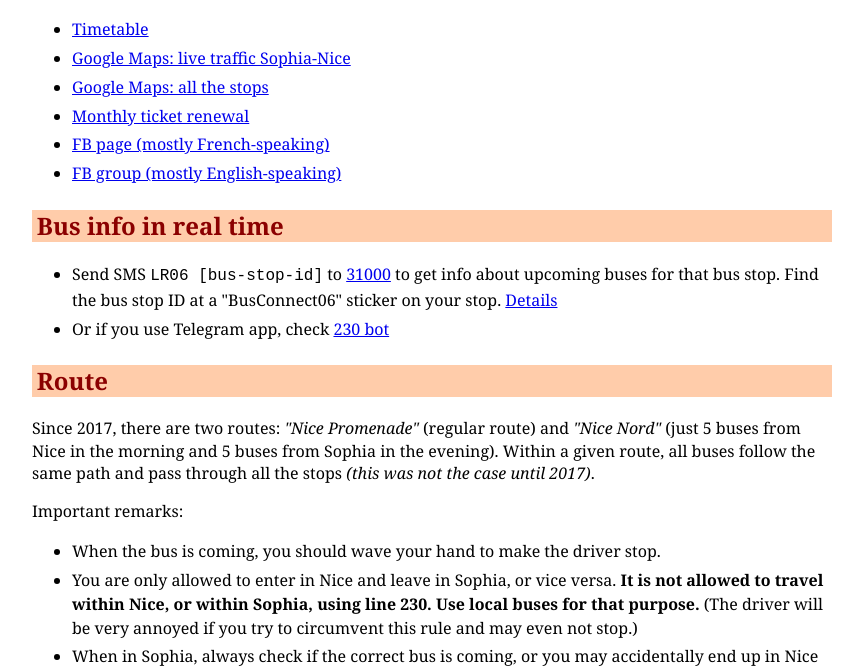
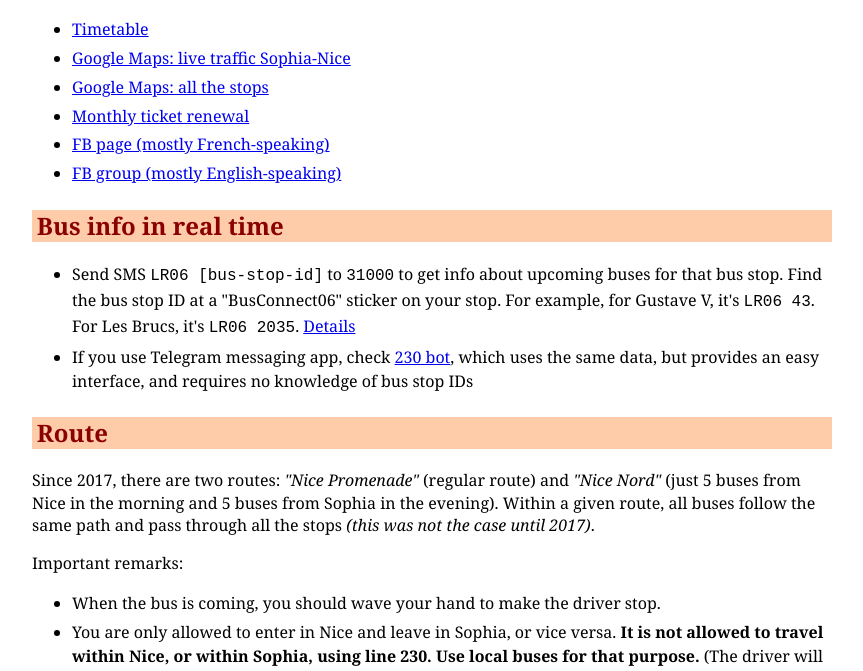
Before and after one commit to bus230/bus230.github.io, a plain HTML site: page index.html in a window 1280 px wide. Shown: the part 124-795 px from the top of the page, without its empty margins (208-1071 px from the left). Drawn offline with Linux system fonts and the light colour scheme.

Commit message:
SMS info details

```diff
--- a/index.html
+++ b/index.html
@@ -55,8 +55,13 @@
 <h2 id="real-time">Bus info in real time</h2>
 
 <ul>
-  <li>Send SMS <code>LR06 [bus-stop-id]</code> to <a href="tel:31000">31000</a> to get info about upcoming buses for that bus stop. Find the bus stop ID at a "BusConnect06" sticker on your stop. <a href="https://www.maregionsud.fr/se-deplacer/reseau-regional-des-transports/lignes-interurbaines-departementales/06-alpes-maritimes.html">Details</a></li>
-  <li>Or if you use Telegram app, check <a href="https://telegram.me/bus230bot">230 bot</a></li>
+  <li>Send SMS <code>LR06 [bus-stop-id]</code> to <code>31000</code> to get info about upcoming buses for that bus stop.
+    Find the bus stop ID at a "BusConnect06" sticker on your stop.
+    For example, for Gustave V, it's <code>LR06 43</code>.
+    For Les Brucs, it's <code>LR06 2035</code>.
+    <a href="https://www.maregionsud.fr/se-deplacer/reseau-regional-des-transports/lignes-interurbaines-departementales/06-alpes-maritimes.html">Details</a></li>
+  <li>If you use Telegram messaging app, check <a href="https://telegram.me/bus230bot">230 bot</a>, which uses the same data,
+    but provides an easy interface, and requires no knowledge of bus stop IDs</li>
 </ul>
 
 <h2 id="route">Route</h2>
```
